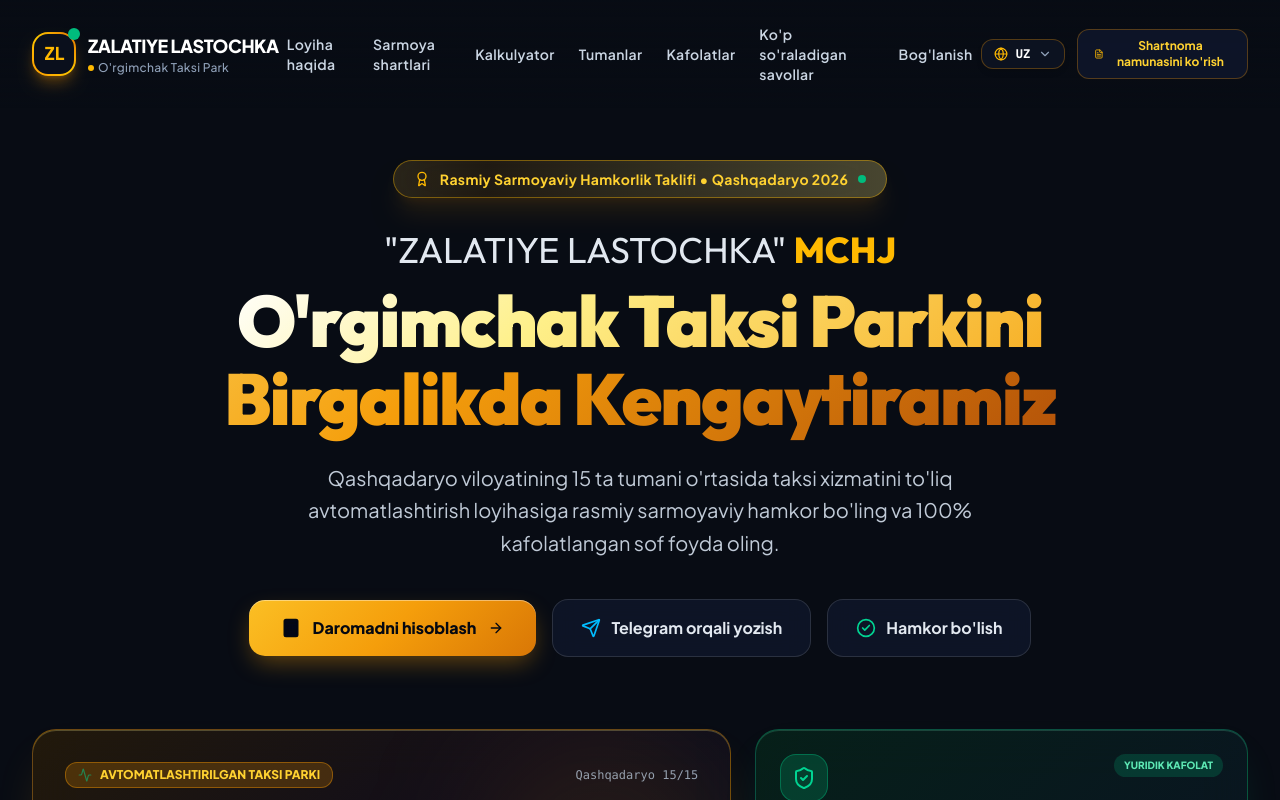
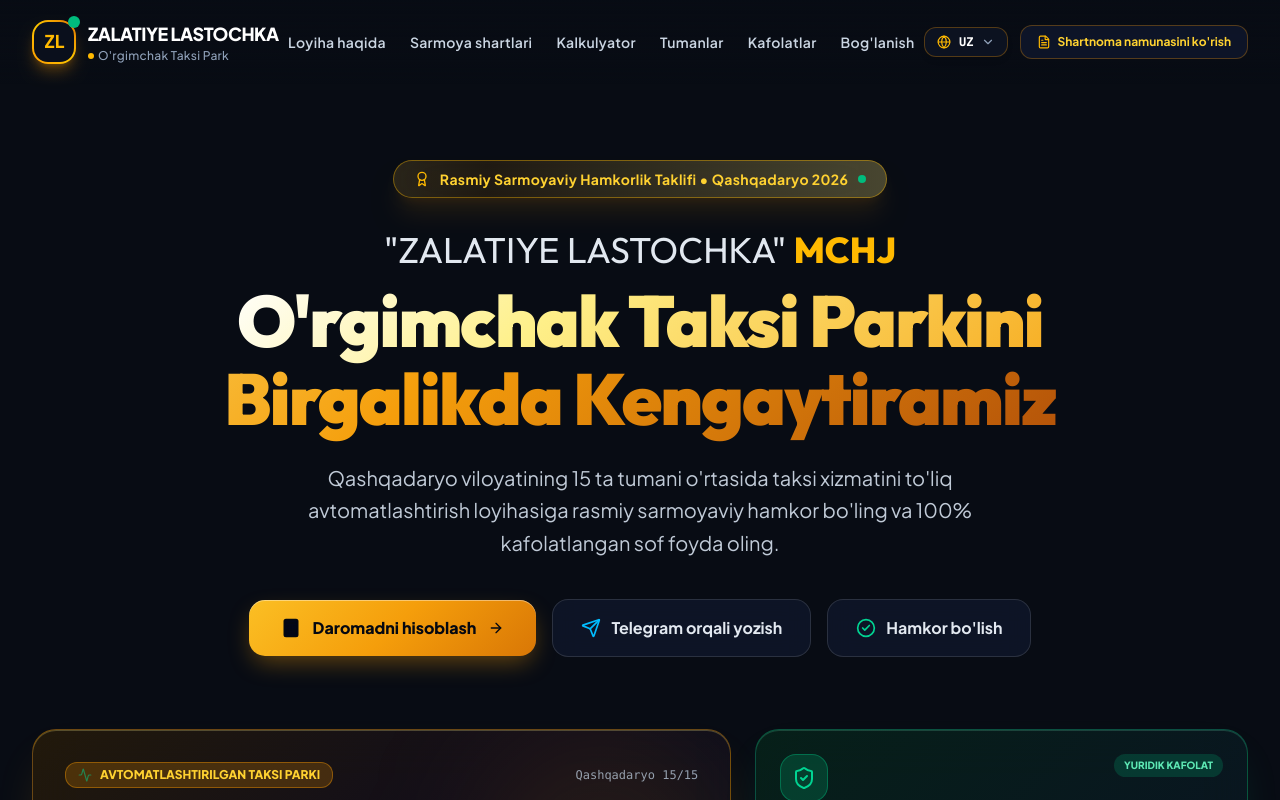
Before and after one commit to humoyun1773/zalatoye-lastochka, a React (Vite) app: page / in a window 1280 px wide. Shown: the top 800 px of the page. Built offline with nearby package versions, Linux system fonts and the light colour scheme.

Commit message:
fix(navbar): remove 'Ko\'p so\'raladigan savollar' link from header navigation

```diff
--- a/src/components/Navbar.tsx
+++ b/src/components/Navbar.tsx
@@ -41,7 +41,6 @@ export const Navbar: React.FC<NavbarProps> = ({ lang, setLang, t, onOpenContract
     { href: '#calculator', label: t.nav.calculator },
     { href: '#districts', label: t.nav.districts },
     { href: '#guarantees', label: t.nav.guarantees },
-    { href: '#faq', label: t.nav.faq },
     { href: '#contact', label: t.nav.contact },
   ];
 
```
